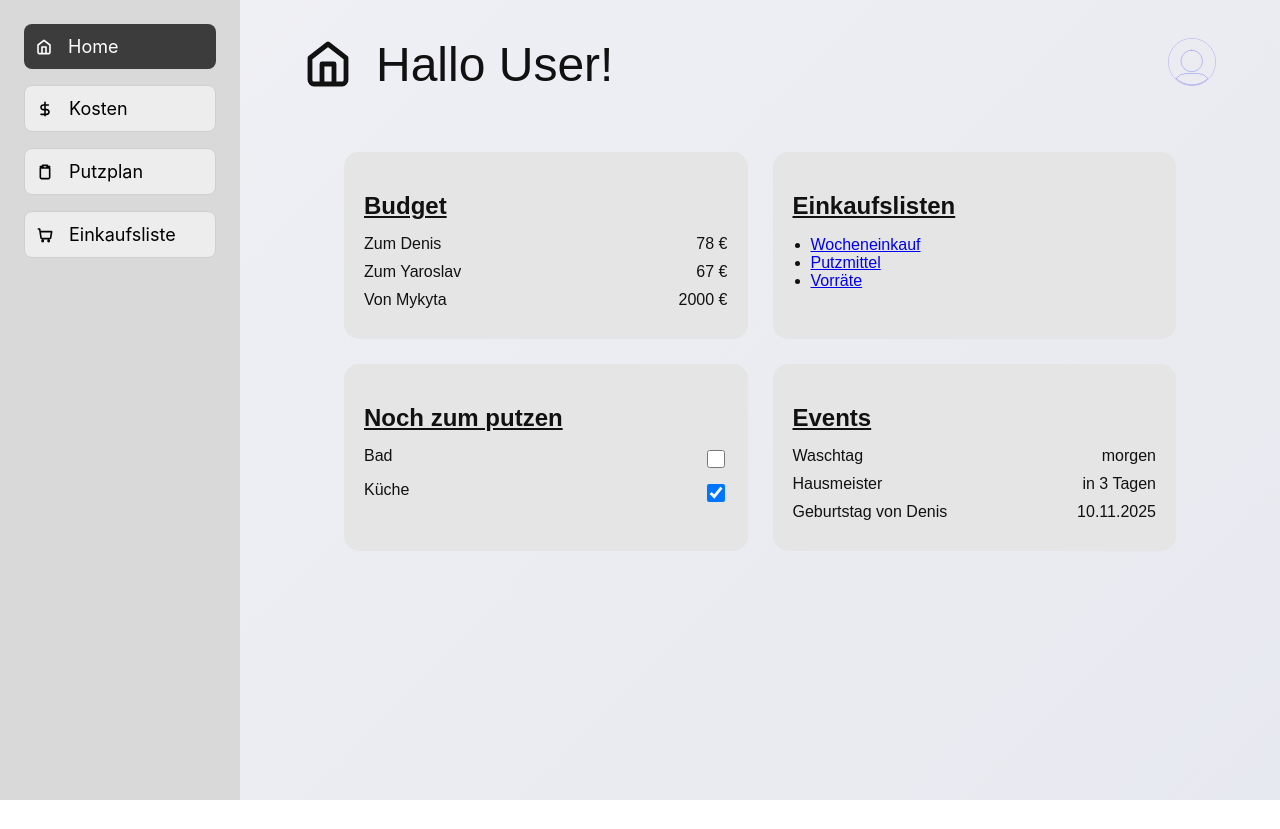
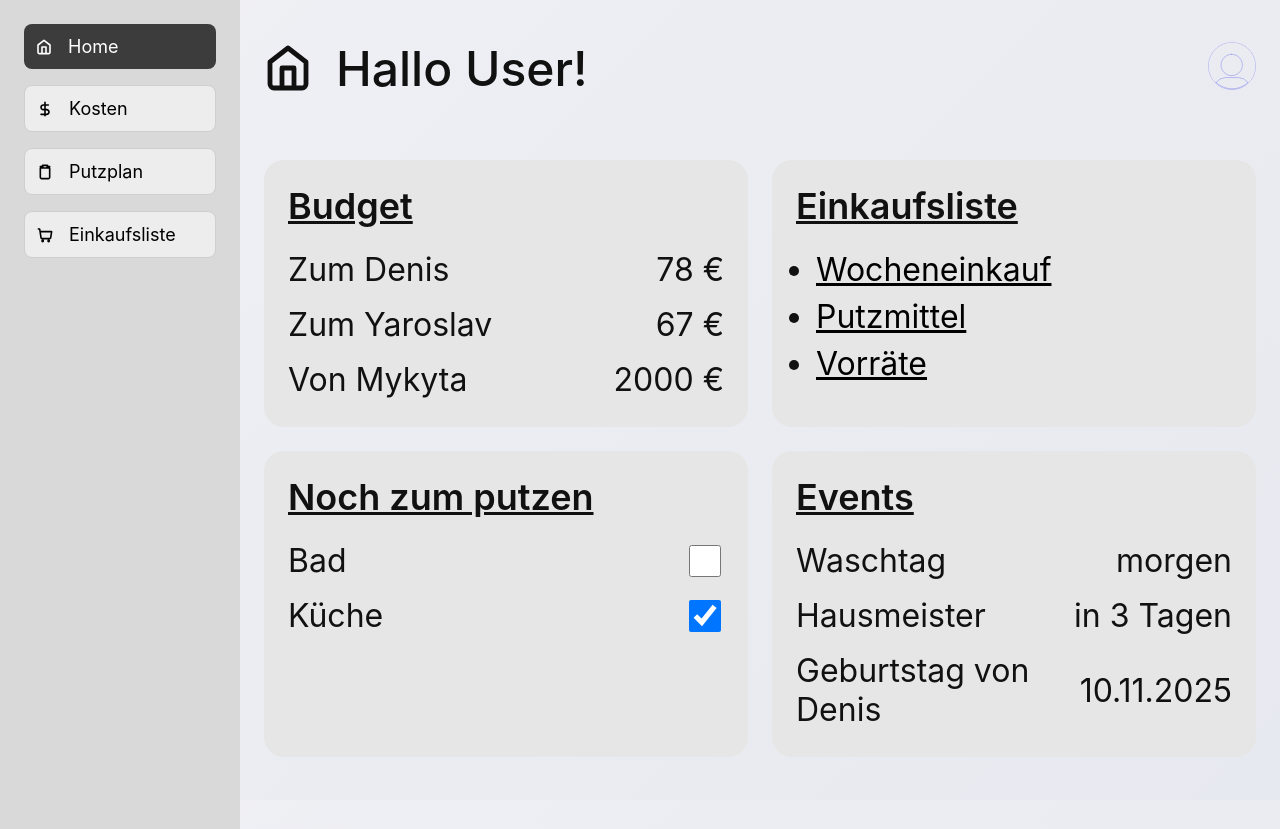
Before and after one commit to wwindrunnerr/flatmate, a Next.js app in the folder src/: page / in a window 1280 px wide. Before the commit the page ends 800 px from the top, so only its background shows below. Built offline with nearby package versions, Linux system fonts and the light colour scheme.

Commit message:
layout is now contains AppShell.tsx, all new pages should be added as a case for the title

```diff
--- /dev/null
+++ b/src/app/AppShell.tsx
@@ -0,0 +1,84 @@
+"use client";
+
+import Link from "next/link";
+import { usePathname } from "next/navigation";
+import { HomeIcon } from "@/components/icons/HomeIcon";
+import { DollarSignIcon } from "@/components/icons/DollarSignIcon";
+import { ClipboardIcon } from "@/components/icons/ClipboardIcon";
+import { ShoppingCartIcon } from "@/components/icons/ShoppingCartIcon";
+import { ProfileIcon } from "@/components/icons/ProfileIcon";
+import { ReactNode } from "react";
+
+type Props = {
+    children: ReactNode;
+};
+
+export default function AppShell({ children }: Props) {
+    const pathname = usePathname();
+
+    const navClass = (href: string) =>
+        `nav-btn ${pathname === href ? "active" : ""}`;
+
+    let headerIcon: ReactNode;
+    let headerTitle: string;
+
+    switch (pathname) {
+        case "/":
+            headerIcon = <HomeIcon className="icon" />;
+            headerTitle = "Hallo User!";
+            break;
+        case "/kosten":
+            headerIcon = <DollarSignIcon className="icon" />;
+            headerTitle = "Deine Kosten im Überblick";
+            break;
+        case "/putzplan":
+            headerIcon = <ClipboardIcon className="icon" />;
+            headerTitle = "Putzplan für deine WG";
+            break;
+        case "/einkaufsliste":
+            headerIcon = <ShoppingCartIcon className="icon" />;
+            headerTitle = "Einkaufsliste";
+            break;
+        default:
+            headerIcon = <HomeIcon className="icon" />;
+            headerTitle = "WG-App";
+    }
+
+    return (
+        <div className="layout-container">
+            <nav className="sidebar">
+                <Link href="/" className={navClass("/")}>
+                    <HomeIcon className="icon" />
+                    <span>Home</span>
+                </Link>
+
+                <Link href="/kosten" className={navClass("/kosten")}>
+                    <DollarSignIcon className="icon" />
+                    <span>Kosten</span>
+                </Link>
+
+                <Link href="/putzplan" className={navClass("/putzplan")}>
+                    <ClipboardIcon className="icon" />
+                    <span>Putzplan</span>
+                </Link>
+
+                <Link href="/einkaufsliste" className={navClass("/einkaufsliste")}>
+                    <ShoppingCartIcon className="icon" />
+                    <span>Einkaufsliste</span>
+                </Link>
+            </nav>
+
+            <div className="page">
+                <div className="header">
+                    {headerIcon}
+                    <h1 className="title">{headerTitle}</h1>
+                    <Link href="/dashboard">
+                        <ProfileIcon className="avatar" />
+                    </Link>
+                </div>
+
+                <main className="content">{children}</main>
+            </div>
+        </div>
+    );
+}
--- a/src/app/globals.css
+++ b/src/app/globals.css
@@ -97,6 +97,7 @@ button:hover {
     display: flex;
     flex-direction: column;
     flex: 1;
+    margin: 24px auto;
 }
 
 .header{
--- a/src/app/layout.tsx
+++ b/src/app/layout.tsx
@@ -1,12 +1,7 @@
 import type { Metadata } from "next";
 import { Geist, Geist_Mono } from "next/font/google";
 import "./globals.css";
-import Link from "next/link";
-import { HomeIcon } from "@/components/icons/HomeIcon";
-import { DollarSignIcon } from "@/components/icons/DollarSignIcon";
-import { ClipboardIcon } from "@/components/icons/ClipboardIcon";
-import { ShoppingCartIcon } from "@/components/icons/ShoppingCartIcon";
-import {ProfileIcon} from "@/components/icons/ProfileIcon";
+import AppShell from "./AppShell"; // новый компонент
 
 const geistSans = Geist({
     variable: "--font-geist-sans",
@@ -29,43 +24,11 @@ export default function RootLayout({
     children: React.ReactNode;
 }>) {
     return (
-    <html lang="en">
+        <html lang="de">
         <body
             className={`${geistSans.variable} ${geistMono.variable} antialiased`}
         >
-          <div className="layout-container">
-              <nav className="sidebar">
-                  <Link href="/" className="nav-btn active">
-                      <HomeIcon className="icon" />
-                      <span>Home</span>
-                  </Link>
-
-                  <Link href="/kosten" className="nav-btn">
-                      <DollarSignIcon className="icon" />
-                      <span>Kosten</span>
-                  </Link>
-
-                  <Link href="/putzplan" className="nav-btn">
-                      <ClipboardIcon className="icon" />
-                      <span>Putzplan</span>
-                  </Link>
-
-                  <Link href="/einkaufsliste" className="nav-btn">
-                      <ShoppingCartIcon className="icon" />
-                      <span>Einkaufsliste</span>
-                  </Link>
-              </nav>
-              <div className="page">
-                  <div className="header">
-                      <HomeIcon className="icon"></HomeIcon>
-                      <h1 className="title">Hallo User!</h1>
-                      <Link href={"/dashboard"}><ProfileIcon className="avatar"></ProfileIcon></Link>
-                  </div>
-                  <main className="content">
-                      {children}
-                  </main>
-              </div>
-          </div>
+        <AppShell>{children}</AppShell>
         </body>
         </html>
     );
--- a/src/app/page.tsx
+++ b/src/app/page.tsx
@@ -3,25 +3,17 @@ import Link from "next/link";
 import { useEffect, useState } from "react";
 
 export default function MainPage() {
-    // eine Variable, die am Anfang false ist
     const [loggedIn, setLoggedIn] = useState(false);
 
-    // die Funktion wird beim Laden der Seite aufgerufen
     useEffect(() => {
-        // !! konvertiert den Wert in einen booleschen Wert, wenn der User in localStorage ist
         setLoggedIn(!!localStorage.getItem("user"));
     }, []);
 
-
-    // wenn nicht eingeloggt (!loggedIn), dann Login-Link anzeigen
     return (
         <div className="page">
-
-
-
-            <div className="grid">
-                {/* --------- BUDGET --------- */}
-                <div className="widget">
+            <div className="cards-grid">
+                {/* --------- BUDGET ---------- */}
+                <div className="card">
                     <h2>Budget</h2>
                     <div className="row">
                         <span>Zum Denis</span>
@@ -37,43 +29,40 @@ export default function MainPage() {
                     </div>
                 </div>
 
-                {/* --------- EINKAUFSLISTEN --------- */}
-                <div className="widget">
-                    <h2>Einkaufslisten</h2>
-                    <ul>
+                {/* --------- EINKAUFSLISTE ---------- */}
+                <div className="card">
+                    <h2>Einkaufsliste</h2>
+                    <ul className="list">
                         <li><Link href="#">Wocheneinkauf</Link></li>
                         <li><Link href="#">Putzmittel</Link></li>
                         <li><Link href="#">Vorräte</Link></li>
                     </ul>
                 </div>
 
-                {/* --------- PUTZPLAN --------- */}
-                <div className="widget">
+                {/* --------- PUTZPLAN ---------- */}
+                <div className="card">
                     <h2>Noch zum putzen</h2>
-                    <div className="row checkbox-row">
+                    <div className="row">
                         <span>Bad</span>
                         <input type="checkbox" />
                     </div>
-                    <div className="row checkbox-row">
+                    <div className="row">
                         <span>Küche</span>
                         <input type="checkbox" defaultChecked />
                     </div>
                 </div>
 
-                {/* --------- EVENTS --------- */}
-                <div className="widget">
+                {/* --------- EVENTS ---------- */}
+                <div className="card">
                     <h2>Events</h2>
-
                     <div className="row">
                         <span>Waschtag</span>
                         <span>morgen</span>
                     </div>
-
                     <div className="row">
                         <span>Hausmeister</span>
                         <span>in 3 Tagen</span>
                     </div>
-
                     <div className="row">
                         <span>Geburtstag von Denis</span>
                         <span>10.11.2025</span>
@@ -83,39 +72,59 @@ export default function MainPage() {
 
             <style jsx global>{`
                 .page {
-                    padding: 20px 40px;
-                    font-family: sans-serif;
+                    height: 100%;
                 }
 
-                .grid {
+                .cards-grid {
                     display: grid;
-                    grid-template-columns: repeat(2, 1fr);
-                    gap: 25px;
+                    grid-template-columns: repeat(2, minmax(0, 1fr));
+                    gap: 24px;
+                    width: 100%;
+                    height: 100%;
                 }
 
-                .widget {
-                    background: #e5e5e5;
-                    border-radius: 15px;
-                    padding: 20px;
+                .card {
+                    font-size: 32px;
+                    background: #e6e6e6;
+                    border-radius: 20px;
+                    padding: 24px;
+                    display: flex;
+                    flex-direction: column;
+                    gap: 12px;
+                    min-height: 220px;
                 }
 
-                .widget h2 {
-                    margin-bottom: 15px;
+                .card h2 {
+                    font-size: 36px;
+                    font-weight: 600;
+                    margin: 0 0 10px 0;
                     text-decoration: underline;
                 }
 
                 .row {
                     display: flex;
                     justify-content: space-between;
-                    margin-bottom: 10px;
+                    align-items: center;
+                    font-size: 32px;
+                    margin-bottom: 4px;
                 }
 
-                ul {
-                    padding-left: 18px;
+                .list {
+                    padding-left: 20px;
+                    margin: 0;
+                    display: flex;
+                    flex-direction: column;
+                    gap: 8px;
                 }
-                .checkbox-row input {
-                    width: 18px;
-                    height: 18px;
+
+                .list li a {
+                    text-decoration: underline;
+                    color: black;
+                }
+
+                input[type="checkbox"] {
+                    width: 32px;
+                    height: 32px;
                 }
             `}</style>
         </div>
```
Lines whose indentation alone changed are shown as unchanged.
